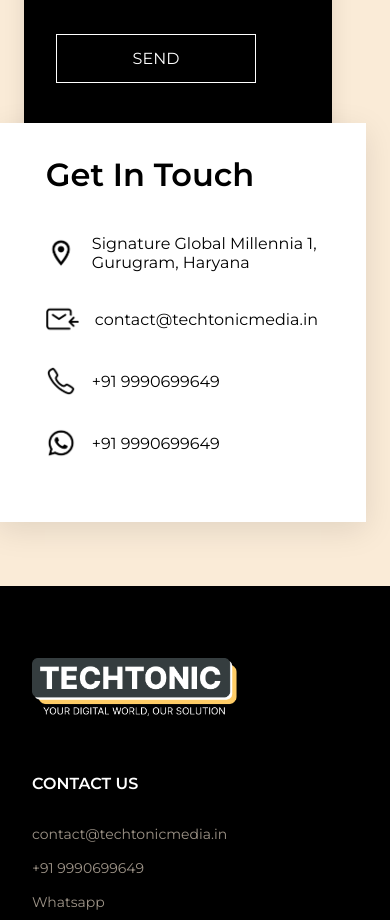
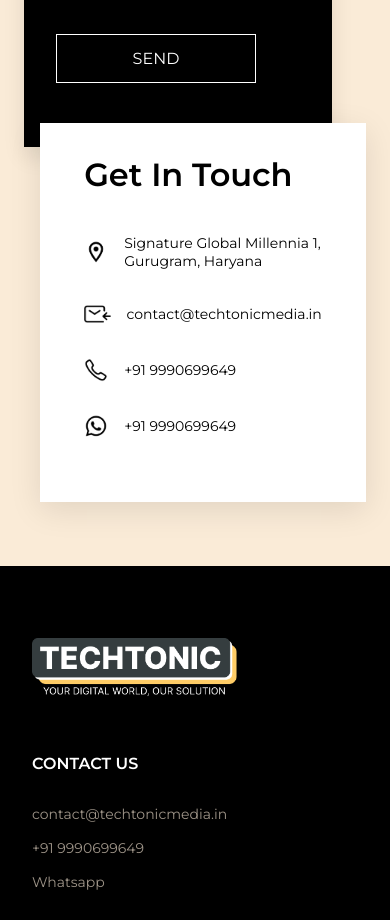
Before and after one commit to mg-mayankgautam/market-com, a React (Create React App) app: page / in a window 390 px wide. Shown: the part 6220-7140 px from the top of the page. Built offline with nearby package versions, Linux system fonts and the light colour scheme.

Commit message:
contact box lil css

```diff
--- a/src/components/Contact/Contact.css
+++ b/src/components/Contact/Contact.css
@@ -1,14 +1,14 @@
-.Contact{
+.Contact {
     padding: 64px 96px;
     min-height: calc(100vh - 128px);
     display: flex;
     /* gap: 32px; */
-    background-color:antiquewhite;
+    background-color: antiquewhite;
     justify-content: flex-end;
     position: relative;
 }
 
-.ContactMainBox{
+.ContactMainBox {
     width: 80%;
     box-shadow: 0px 10px 20px 0px #0000001A;
     background-color: black;
@@ -17,7 +17,7 @@
     justify-content: flex-end;
 }
 
-.SendMsgBox{
+.SendMsgBox {
     width: calc(65% - 80px);
     display: flex;
     flex-direction: column;
@@ -29,21 +29,21 @@
     /* background-color: aquamarine; */
 }
 
-.sendMsgHead{
+.sendMsgHead {
     font-size: 32px;
     font-weight: 600;
     margin-bottom: 32px;
     text-align: left;
 }
 
-.contactBtn{
+.contactBtn {
     background-color: transparent;
     color: white;
     border: 1px solid white;
 }
 
 
-.ContactSubBox{
+.ContactSubBox {
     position: absolute;
     top: 108px;
     /* bottom: 96px; */
@@ -58,9 +58,10 @@
     display: flex;
     align-items: center;
     justify-content: center;
+    /* min-width: 300px; */
 }
 
-.sendMsgContent{
+.sendMsgContent {
     display: flex;
     flex-direction: column;
     justify-content: center;
@@ -68,49 +69,56 @@
     margin-top: 40px;
 }
 
-.contactInfoIcons{
+.contactInfoIcons {
     display: flex;
     align-items: center;
     gap: 16px;
 }
 
-contact_input{
-color:white;
+.contact_input {
+    color: white;
 }
 
-.icon{
+.icon {
     height: 30px !important;
 }
 
+@media only screen and (max-width: 1000px) {
+    .ContactSubBox {
+        left: unset;
+    }
+}
 
 @media only screen and (orientation: portrait) {
-    .Contact{
+    .Contact {
         padding: 64px 24px;
         justify-content: flex-start;
         flex-direction: column;
     }
 
-    .ContactMainBox{
+    .ContactMainBox {
         width: 90%;
         align-self: flex-start;
         justify-content: flex-start;
     }
 
-    .SendMsgBox{
+    .SendMsgBox {
         width: calc(100% - 64px);
         align-items: flex-start;
         padding: 48px 32px 64px;
     }
 
-    .ContactSubBox{
-        align-self: flex-end;
+    .ContactSubBox {
+        /* align-self: flex-end; */
         position: static;
         padding: 32px 48px 64px;
         margin-top: -24px;
+        margin-left: 16px;
         z-index: 1;
+        font-size: 14px;
     }
 
-    .icon{
-        font-size: 24px !important;
+    .icon {
+        height: 24px !important;
     }
 }
```
